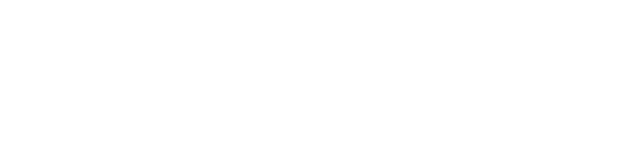
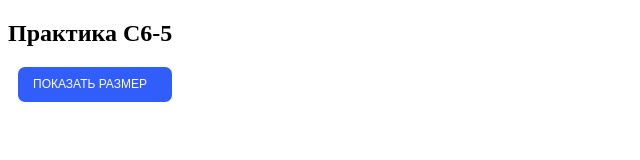
Before and after one commit to AlexanderPron/moduleC6_homework, a plain HTML site: page C6-5/index.html in a window 1280 px wide. Shown: the whole page, without its empty margins (0-640 px from the left). Drawn offline with Linux system fonts and the light colour scheme.

Commit message:
Add files via upload

```diff
--- a/C6-5/c6-5.js
+++ b/C6-5/c6-5.js
@@ -1 +1,12 @@
-console.log('Hello, JS!');
+let btn = document.querySelector(".j-btn-test");
+btn.addEventListener("click", () =>{
+    const sw = window.screen.width;
+    const sh = window.screen.height;
+    const ww = window.innerWidth;
+    const wh = window.innerHeight;
+    const wcw = document.documentElement.clientWidth;
+    const wch = document.documentElement.clientHeight;
+
+
+    alert(`Ширина экрана: ${sw}px \nВысота экрана: ${sh}px\nШирина окна: ${ww}px \nВысота окна: ${wh}px\nШирина экрана без учёта полосы прокрутки: ${wcw}\nВысота экрана без учёта полосы прокрутки: ${wch}`);
+});
--- a/C6-5/index.html
+++ b/C6-5/index.html
@@ -3,10 +3,14 @@
 <head>
     <meta charset="UTF-8">
     <meta name="viewport" content="width=device-width, initial-scale=1.0">
-    <title></title>
+    <title>Практика C6-5</title>
     <link rel="stylesheet" href="style.css">
 </head>
 <body>
-
+    <h2>Практика C6-5</h2>
+    <button class="btn j-btn-test">
+        <div class="btn_text">Показать размер</div>
+    </button>
+    <script src="./c6-5.js"></script>
 </body>
 </html>
--- a/C6-5/style.css
+++ b/C6-5/style.css
@@ -1,3 +1,29 @@
-*{
+.btn {
+    padding: 0;
+    background-color: transparent;
+    border: none;
+    outline: none;
+    -webkit-tap-highlight-color: transparent;
+    box-shadow: none;
+    cursor: pointer;
 
+    display: flex;
+    margin: 5px 10px;
+    padding: 10px 15px;
+    border-radius: 7px;
+    font-size: 12px;
+    line-height: 15px;
+    text-transform: uppercase;
+    color: white;
+    background: #315efb;
+    transition: 0.3s;
 }
+
+.btn:hover {
+    box-shadow: 0px 2px 8px 2px rgba(141,150,178,.3);
+    transform: scale(1.05);
+}
+
+.btn_text {
+    margin-right: 10px;
+}
```
